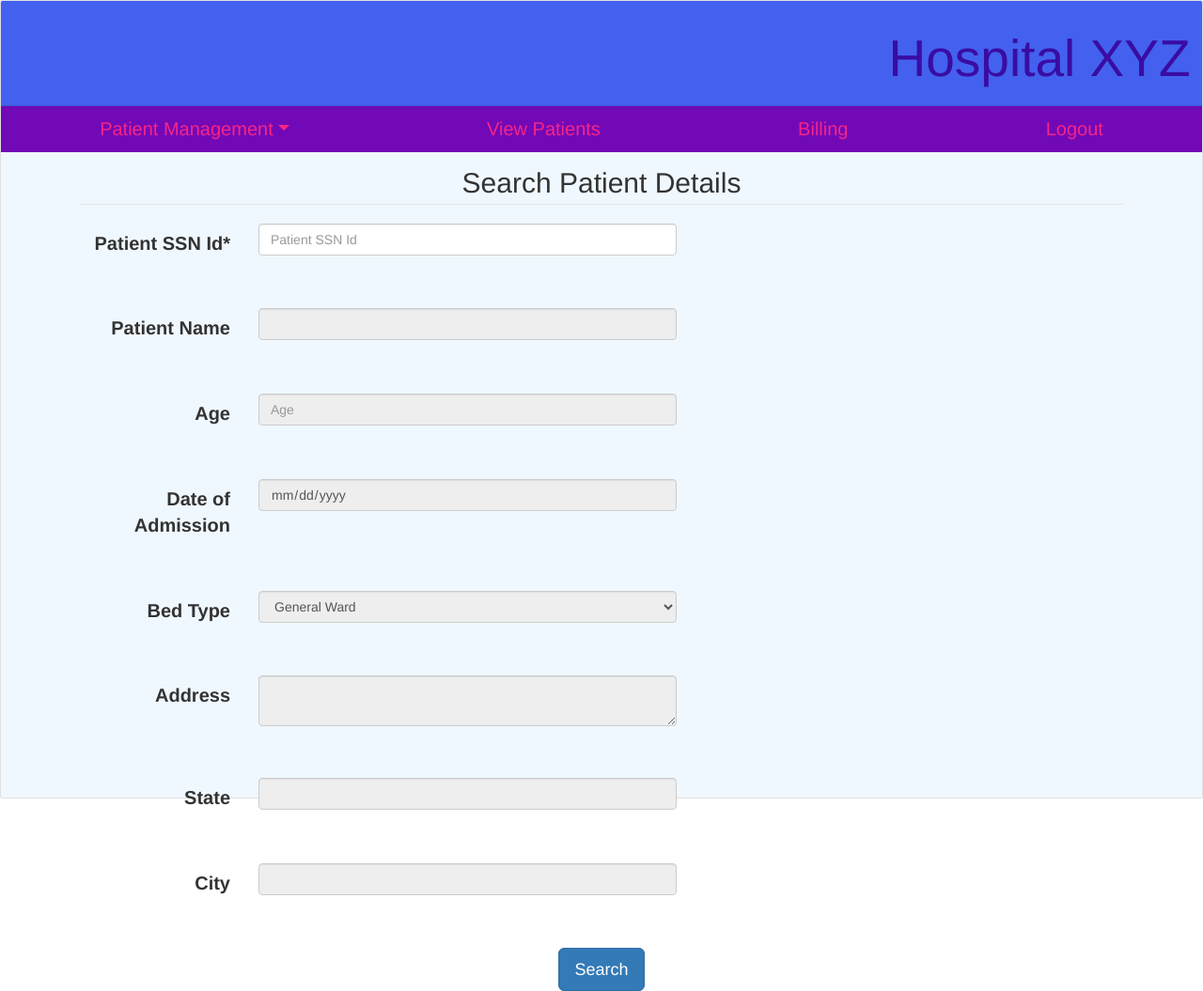
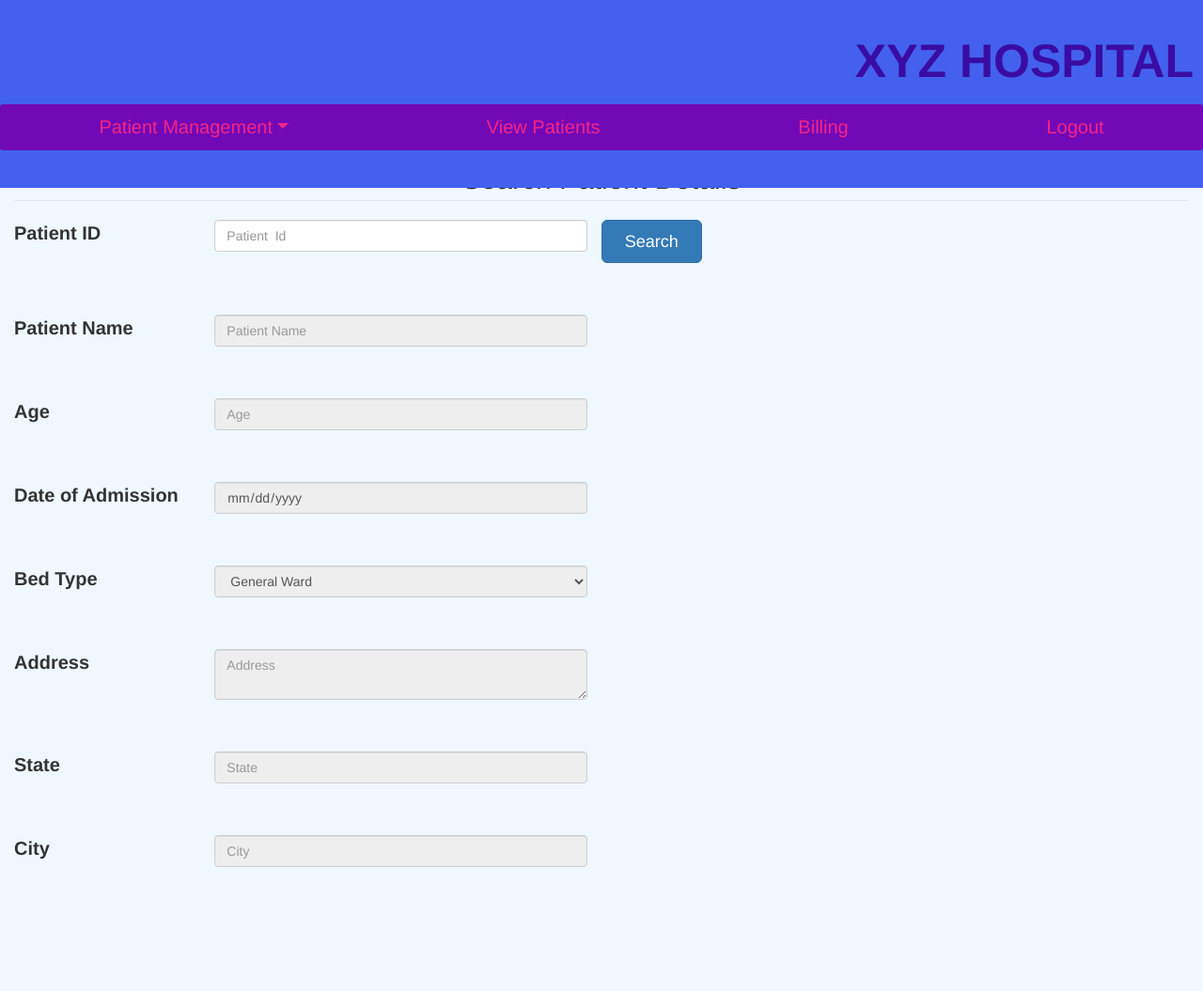
Before and after one commit to santhosh-reddy03/hms, a Flask app: page /search_patient in a window 1280 px wide. Shown: the whole page at 94% size. After the commit the page ends 923 px from the top, so only its background shows below. Run offline with Flask 2, Linux system fonts and the light colour scheme; a user stored in the database is signed in; some libraries are stand-ins or nearby versions.

Commit message:
final ui

```diff
--- a/application/forms.py
+++ b/application/forms.py
@@ -17,28 +17,28 @@ class GetUser(FlaskForm):
 
 
 class RegisterationForm(FlaskForm):
-    patient_ssn = StringField("Patient SSN Id*", validators=[InputRequired()], render_kw={'Placeholder': 'Patient Id'})
+    patient_ssn = StringField("Patient SSN Id*", validators=[InputRequired(), Regexp(regex=r'^\d{9}$')], render_kw={'Placeholder': 'Patient Id'})
     patient_name = StringField("Patient Name*", validators=[InputRequired(), Regexp(regex='^[A-Za-z]+$', message='Name should contain alphabets only')],
                                render_kw={'Placeholder': 'Patient Name'})
-    age = IntegerField('Age*', validators=[InputRequired()], render_kw={'Placeholder': 'Patient Id'})
+    age = IntegerField('Age*', validators=[InputRequired(), NumberRange(min=0, max=999)], render_kw={'Placeholder': 'Age'})
     doa = DateField('Date of Admission*', validators=[InputRequired()], format='%Y-%m-%d', render_kw={'Placeholder': "yyyy-mm-dd"})
     bed_type = SelectField("Bed Type*", validators=[InputRequired()], choices=[('General ward', 'General Ward'), ('Semi sharing', 'Semi Sharing'),
                                                                                ('Single room', 'Single Room')],
                            render_kw={'Placeholder': 'Select'})
     address = TextAreaField("Address*", validators=[InputRequired()], render_kw={'Placeholder': 'Enter Address'})
-    state = StringField("State*", validators=[InputRequired()], render_kw={'Placeholder': 'State'})
-    city = StringField("City*", validators=[InputRequired()], render_kw={'Placeholder': 'City'})
+    state = StringField("State*", validators=[InputRequired(),Regexp(regex='^[a-zA-Z]+$')], render_kw={'Placeholder': 'State'})
+    city = StringField("City*", validators=[InputRequired(),Regexp(regex='^[a-zA-Z]+$')], render_kw={'Placeholder': 'City'})
     submit = SubmitField("Register")
 
 
 class UpdateForm(FlaskForm):
-    patient_ssn = StringField("Patient SSN Id*", validators=[InputRequired(), Regexp(regex=r'^\d{9}$')], render_kw={'Placeholder': 'Patient SSN Id'})
+    patient_id = StringField("Patient ID*", validators=[InputRequired(), Regexp(regex=r'^\d{9}$')], render_kw={'Placeholder': 'Patient  Id'})
     patient_name = StringField("Patient Name", validators=[Optional(), Regexp(regex='^[A-Za-z]+$', message='Only Alphabets allowed')],
                                render_kw={'Placeholder': 'Patient Name', 'readonly': True})
     age = IntegerField("Age", validators=[Optional(), NumberRange(min=0, max=999)], render_kw={'Placeholder': 'Age', 'readonly': True})
 
-    doa = DateField("Date of Admission", validators=[Optional()], format='%Y-%m-%d', render_kw={'readonly': True})
-    bed_type = SelectField("Bed Type",  validators=[Optional()], choices=[('GW', 'General Ward'), ('SS', 'Semi Sharing'), ('SR', 'Single Room')],
+    doa = DateField("Date of Admission", validators=[Optional()], format='%Y-%m-%d', render_kw={'readonly': True,'Placeholder': "yyyy-mm-dd"})
+    bed_type = SelectField("Bed Type",  validators=[Optional()], choices=[('General ward', 'General Ward'), ('Semi sharing', 'Semi Sharing'), ('Single room', 'Single Room')],
                            render_kw={'Placeholder': 'Select', 'readonly': True})
     address = TextAreaField("Address", validators=[Optional()], render_kw={'Placeholder': 'Enter Address', 'readonly': True})
     state = StringField("State", validators=[Optional(), Regexp(regex='^[a-zA-Z]+$')], render_kw={'Placeholder': 'State', 'readonly': True})
@@ -48,27 +48,27 @@ class UpdateForm(FlaskForm):
 
 
 class DeleteForm(FlaskForm):
-    patient_ssn = StringField("Patient SSN Id*", validators=[InputRequired()], render_kw={'Placeholder': 'Patient SSN Id'})
-    patient_name = StringField("Patient Name", validators=[Optional()], render_kw={'readonly': True})
+    patient_id = StringField("Patient Id*", validators=[InputRequired(), Regexp(regex=r'^\d{9}$')], render_kw={'Placeholder': 'Patient  Id'})
+    patient_name = StringField("Patient Name", validators=[Optional()], render_kw={'readonly': True,'Placeholder': 'Patient  Name'})
     age = IntegerField("Age", validators=[Optional()], render_kw={'Placeholder': 'Age', 'readonly': True})
-    doa = DateField("Date of Admission", validators=[Optional()], format='%Y-%m-%d', render_kw={'readonly': True})
-    bed_type = SelectField("Bed Type", validators=[Optional()], choices=[('GW', 'General Ward'), ('SS', 'Semi Sharing'), ('SR', 'Single Room')],
+    doa = DateField("Date of Admission", validators=[Optional()], format='%Y-%m-%d', render_kw={'readonly': True,'Placeholder': "yyyy-mm-dd"})
+    bed_type = SelectField("Bed Type", validators=[Optional()], choices=[('General ward', 'General Ward'), ('Semi sharing', 'Semi Sharing'), ('Single room', 'Single Room')],
                            render_kw={'readonly': True})
-    address = TextAreaField("Address", validators=[Optional()], render_kw={'readonly': True})
-    state = StringField("State", validators=[Optional()], render_kw={'readonly': True})
-    city = StringField("City", validators=[Optional()], render_kw={'readonly': True})
+    address = TextAreaField("Address", validators=[Optional()], render_kw={'readonly': True,'Placeholder': 'Address'})
+    state = StringField("State", validators=[Optional()], render_kw={'readonly': True,'Placeholder': 'State'})
+    city = StringField("City", validators=[Optional()], render_kw={'readonly': True,'Placeholder': 'City'})
     get = SubmitField("Get")
     delete = SubmitField("Delete")
 
 
 class SearchForm(FlaskForm):
-    patient_ssn = StringField("Patient SSN Id*", validators=[InputRequired()], render_kw={'Placeholder': 'Patient SSN Id'})
-    patient_name = StringField("Patient Name", validators=[Optional()], render_kw={'readonly': True})
+    patient_id = StringField("Patient Id*", validators=[InputRequired(), Regexp(regex=r'^\d{9}$')], render_kw={'Placeholder': 'Patient  Id'})
+    patient_name = StringField("Patient Name", validators=[Optional()], render_kw={'readonly': True,'Placeholder': 'Patient Name'})
     age = IntegerField("Age", validators=[Optional()], render_kw={'Placeholder': 'Age', 'readonly': True})
-    doa = DateField("Date of Admission", validators=[Optional()], format='%Y-%m-%d', render_kw={'readonly': True})
-    bed_type = SelectField("Bed Type", validators=[Optional()],  choices=[('GW', 'General Ward'), ('SS', 'Semi Sharing'), ('SR', 'Single Room')],
+    doa = DateField("Date of Admission", validators=[Optional()], format='%Y-%m-%d', render_kw={'readonly': True,'Placeholder': "yyyy-mm-dd"})
+    bed_type = SelectField("Bed Type", validators=[Optional()],  choices=[('General ward', 'General Ward'), ('Semi sharing', 'Semi Sharing'), ('Single room', 'Single Room')],
                            render_kw={'readonly': True})
-    address = TextAreaField("Address", validators=[Optional()], render_kw={'readonly': True})
-    state = StringField("State", validators=[Optional()], render_kw={'readonly': True})
-    city = StringField("City", validators=[Optional()], render_kw={'readonly': True})
+    address = TextAreaField("Address", validators=[Optional()], render_kw={'readonly': True,'Placeholder': 'Address'})
+    state = StringField("State", validators=[Optional()], render_kw={'readonly': True,'Placeholder': 'State'})
+    city = StringField("City", validators=[Optional()], render_kw={'readonly': True,'Placeholder': 'City'})
     search = SubmitField("Search")
--- a/application/routes.py
+++ b/application/routes.py
@@ -70,13 +70,19 @@ def create_patient():
             address = form.address.data
             state = form.state.data
             city = form.city.data
-            sql = text("SELECT  patient_ssn FROM patients WHERE patient_ssn = :x ")
-            rslt = db.engine.execute(sql, x=ssn)
-            items = [row[0] for row in rslt]
-            if not len(items):
+            sql = text("SELECT  patient_ssn,status FROM patients WHERE patient_ssn = :x ")
+            rslt = db.engine.execute(sql, x=ssn,state='ACTIVE')
+            items = [row[1] for row in rslt]
+            if not len(items) or items[0] =='INACTIVE':
+
                 flash('Patient creation initiated successfully', 'success')
-                db.session.add(Patient(patient_ssn=ssn, patient_name=name, age=age, admission_date=doa, bed_type=bed, address=address, city=city, state=state,
-                                       status="ACTIVE"))
+                if items[0] =='INACTIVE':       # This ensures that only one entry exists per patient
+                    Patient.query.filter_by(patient_ssn = ssn).update(dict(patient_name=name, age=age, admission_date=doa, bed_type=bed, address=address, city=city, state=state,
+                                           status="ACTIVE"))
+                else:
+                    db.session.add(Patient(patient_ssn=ssn, patient_name=name, age=age, admission_date=doa, bed_type=bed, address=address, city=city, state=state,
+                                           status="ACTIVE"))
+
                 db.session.commit()
                 return redirect(url_for('create_patient'))
             else:
@@ -88,11 +94,11 @@ def create_patient():
 
 
 def set_details(form, ssn_flag=True, kw_flags=True):
-    sql = text("Select *  From patients WHERE patient_ssn = :x ")
-    rslt = db.engine.execute(sql, x=form.patient_ssn.data)
+    sql = text("Select *  From patients WHERE patient_id = :x ")
+    rslt = db.engine.execute(sql, x=form.patient_id.data)
     # print(rslt)
     details = [row for row in rslt]
-    form.patient_ssn.render_kw = {"readonly": ssn_flag}
+    form.patient_id.render_kw = {"readonly": ssn_flag}
     form.patient_name.data = details[0][2]
     # for integerfield and datefield values has to be rendered exclusively
     form.age.render_kw = {'value': details[0][3], 'readonly': kw_flags}
@@ -114,8 +120,8 @@ def update_patient():
         # code here
         form = UpdateForm()
         if form.validate_on_submit():
-            sql = text("SELECT  patient_ssn FROM patients WHERE patient_ssn = :x ")
-            rslt = db.engine.execute(sql, x=form.patient_ssn.data)
+            sql = text("SELECT  patient_ssn FROM patients WHERE patient_id = :x AND status =:state")
+            rslt = db.engine.execute(sql, x=form.patient_id.data,state='ACTIVE')
             name = [row[0] for row in rslt]
             if len(name) == 0:
                 flash('Patient not found !', 'warning')
@@ -133,9 +139,9 @@ def update_patient():
                             break
                     if not empty_field:                                 # empty field check necessary to ensure no fields are none while updating
                         sql = text('UPDATE patients SET patient_name = :n, age = :ag, admission_date = :doa, bed_type = :bt, address = :ad, state = :s, '
-                                   'city = :c  WHERE patient_ssn = :ssn AND status = :state')
+                                   'city = :c  WHERE patient_id = :id AND status = :state')
                         db.engine.execute(sql, n=form.patient_name.data, ag=int(form.age.data), doa=form.doa.data, bt=form.bed_type.data,
-                                          ad=form.address.data, s=form.state.data, c=form.city.data, ssn=form.patient_ssn.data, state='ACTIVE')
+                                          ad=form.address.data, s=form.state.data, c=form.city.data, id=form.patient_id.data, state='ACTIVE')
                         flash('Patient update initiated successfully', 'success')
                         return redirect(url_for('update_patient'))       # successful update
                     else:
@@ -144,6 +150,12 @@ def update_patient():
                 else:
                     flash('Please fill the fields using GET button then click on UPDATE button', 'warning')
                     return redirect(url_for('update_patient'))  # confirming the fields are filled using get
+        elif form.patient_name.data:  #This is a necessity as when invalid comes it field gets locked
+            for field in form:
+                if field.name != 'update' and field.name != 'get':
+                    field.render_kw = {"readonly": False}
+            form.patient_id.render_kw = {"readonly": True}
+
         return render_template('update_patient.html', form=form, title='Update Patient Details')
     else:
         flash('You are not logged in ', 'danger')
@@ -156,8 +168,8 @@ def delete_patient():
         # code here
         form = DeleteForm()
         if form.validate_on_submit():
-            sql = text("SELECT  patient_ssn FROM patients WHERE patient_ssn = :x ")
-            rslt = db.engine.execute(sql, x=form.patient_ssn.data)
+            sql = text("SELECT  patient_ssn FROM patients WHERE patient_id = :x AND status =:state")
+            rslt = db.engine.execute(sql, x=form.patient_id.data,state='ACTIVE')
             name = [row[0] for row in rslt]
             if len(name) == 0:
                 flash('Patient not found !', 'warning')
@@ -166,8 +178,17 @@ def delete_patient():
                     set_details(form)   # populating fields and all are read only
 
                 elif form.delete.data and form.patient_name.data:          # to ensure get has been called
-                    sql = text('UPDATE patients SET status = "INACTIVE" WHERE patient_ssn = :ssn AND status = :state')
-                    db.engine.execute(sql, ssn=form.patient_ssn.data, state='ACTIVE')
+                    #Making patient inactive
+                    sql = text('UPDATE patients SET status = "INACTIVE" WHERE patient_id = :id AND status = :state')
+                    db.engine.execute(sql, id=form.patient_id.data, state='ACTIVE')
+                    #removing user specific data from patient_diagnostic_table
+                    sql = text('DELETE FROM patient_diagnostics WHERE patient_id =:id ')
+                    db.engine.execute(sql, id=form.patient_id.data)
+                    #removing user specific data from medicine_track_table
+                    sql = text('DELETE FROM medicine_track_data WHERE patient_id =:id ')
+                    db.engine.execute(sql, id=form.patient_id.data)
+
+                    db.session.commit()
                     flash('Patient deletion initiated successfully', 'success')
                     return redirect(url_for('delete_patient'))
                 else:
@@ -184,8 +205,8 @@ def search_patient():
         # code here
         form = SearchForm()
         if form.validate_on_submit():
-            sql = text("SELECT  patient_ssn FROM patients WHERE patient_ssn = :x AND status = :state")
-            rslt = db.engine.execute(sql, x=form.patient_ssn.data, state='ACTIVE')
+            sql = text("SELECT  patient_ssn FROM patients WHERE patient_id = :x AND status = :state")
+            rslt = db.engine.execute(sql, x=form.patient_id.data, state='ACTIVE')
             name = [row[0] for row in rslt]
             if len(name) == 0:
                 flash('Patient not found !', 'warning')
@@ -213,6 +234,9 @@ def view_patient():
 
 @app.route('/billing', methods=['GET', 'POST'])
 def billing():
+    #Assumption no pre booking is allowed
+    # After billing the page should be discharged automatically and the patient has be to made inactive
+    # Also data from other tables has to be removed
     if 'user_id' in session and session['user_type'] == 'E':
         # code here
         form = GetUser()
@@ -247,7 +271,8 @@ def billing():
                     n_days = (today-join_date).days
                     total_charge = [medicine_total_bill, diagnostics_total_bill, n_days*int(bed_price['{}'.format(p_data[0][6])])]
                     # print(total_charge)
-                    print({"meddata": data, "patient_data": p_data[0], "diag_data": data2, "bill": total_charge})
+                    # I am commenting here as i believe this print statement is unnecessary
+                    #print({"meddata": data, "patient_data": p_data[0], "diag_data": data2, "bill": total_charge})
                     return render_template('billing_details.html', meddata=data, patient_data=p_data[0], diagdata=data2, bill=total_charge, days=n_days,
                                            l_day=today, title='Patient Billing')
                 else:
@@ -290,6 +315,10 @@ def pharmacist():
 
 @app.route("/issue_meds/<int:patient_id>")
 def issue_meds(patient_id=0):
+#   When the name of medicine is wrong it goes to enter id page without any error msg
+#   there is a requirement that When medicine name is entered, it need to show the availability(Available/Not Available) .
+#   No flash message after successful update 'Medicines issued successfully'
+#   Medicine doesnt go to 0
     if 'user_id' in session and session['user_type'] == 'P':
         return render_template('issue_meds.html', patient_id=patient_id)
     else:
@@ -316,7 +345,8 @@ def addmeds(patient_id=0, medicine_name='', quantity=0):
                 db.engine.execute(sql, x=int(quant)-quantity, y=medicine_name)
                 return jsonify(data)
             else:
-                flash("Medicine are less in quantity, Please enter lower number", "warning")
+                #I am commenting here also as this creates flash message at next page
+                #flash("Medicine are less in quantity, Please enter lower number", "warning")
                 return jsonify({"error": "stock not available"})
         else:
             # flash("Medicine doesn't exist", "danger")
--- a/application/templates/_render_field.html
+++ b/application/templates/_render_field.html
@@ -1,7 +1,8 @@
 {% macro render_field(field) %}
-<div class ="form-group" >
+<br><br>
+<div class ="form-group row" >
   <label for="{{ field.name }}" class="col-lg-2 control-label justify-content-center" style="font-size :20px;">{{ field.label.text }}</label>
-    <div class="col-lg-5">
+    <div class="col-lg-4">
       {{ field(class='form-control', **kwargs)|safe }}
       {% if field.errors %}
        <ul class=errors>
@@ -12,5 +13,5 @@
        {% endif %}
      </div>
 </div>
-<br><br>
+
 {% endmacro %}
--- a/application/templates/billing.html
+++ b/application/templates/billing.html
@@ -2,7 +2,7 @@
 
 {% block content %}
  <fieldset>
-   <form class="form-horizontal" action="" method="POST">
+   <form  action="" method="POST">
      {{ form.csrf_token }} <!-- this is very important so that validate functions work in the view-->
      {{ render_field(form.patient_id) }}
      <input id="submit" class="btn btn-primary btn-lg center-block" name="{{ form.submit.name }}" type="submit" value="{{ form.submit.label.text }}">
--- a/application/templates/create_patient.html
+++ b/application/templates/create_patient.html
@@ -2,7 +2,7 @@
 
 {% block content %}
 <fieldset>
-  <form  class="form-horizontal" action="" method="POST">
+  <form   action="" method="POST">
   {{ form.csrf_token }} <!-- this is very important so that validate functions work in the view-->
     {{ render_field(form.patient_ssn) }}
     {{ render_field(form.patient_name) }}
--- a/application/templates/desk_executive_layout.html
+++ b/application/templates/desk_executive_layout.html
@@ -5,7 +5,7 @@
 
   <li class="nav-item dropdown ">
     <a class="nav-link dropdown-toggle" data-toggle="dropdown" href="#" style="font-size :20px; color: #F72585;" role="button" aria-haspopup="true" aria-expanded="false">Patient Management</a>
-    <div class="dropdown-menu">
+    <div class="dropdown-menu w-100">
       <a class="dropdown-item" href="/create_patient">Create Patient</a>
       <div class="dropdown-divider"></div>
       <a class="dropdown-item" href="/update_patient">Update Patient</a>
--- a/application/templates/diagnostics.html
+++ b/application/templates/diagnostics.html
@@ -1,7 +1,7 @@
 {% extends "pharma_layout.html" %}
 {% block content %}
 <fieldset>
-   <form class="form-horizontal" action="" method="POST">
+   <form class action="" method="POST">
      {{ form.csrf_token }} <!-- this is very important so that validate functions work in the view-->
      {{ render_field(form.patient_id) }}
      <input id="submit" class="btn btn-primary btn-lg center-block" name="{{ form.submit.name }}" type="submit" value="{{ form.submit.label.text }}">
--- a/application/templates/layout.html
+++ b/application/templates/layout.html
@@ -2,7 +2,6 @@
 <!DOCTYPE html>
 <html lang="en" dir="ltr">
   <head>
-
     <meta charset="UTF-8">
     <meta name="viewport" content="width=device-width, initial-scale=1.0">
     <link rel="stylesheet" href="static/styles.css">
@@ -10,26 +9,25 @@
     <link rel="stylesheet" href="https://stackpath.bootstrapcdn.com/bootstrap/4.5.0/css/bootstrap.min.css" integrity="sha384-9aIt2nRpC12Uk9gS9baDl411NQApFmC26EwAOH8WgZl5MYYxFfc+NcPb1dKGj7Sk" crossorigin="anonymous">
     <link rel="stylesheet" href="https://maxcdn.bootstrapcdn.com/bootstrap/3.4.0/css/bootstrap.min.css">
     <title>Hospital XYZ</title>
+  </head>
+  <body style='background-color: #F0F8FF;'>
 
 
+    <div class="h-25 container-fluid clearfix  fixed-top px-0" style="background-color: #4361EE;">
 
-</head>
-<body>
-  <div class="card " style="height: 85rem;">
-  <div class="card-header text-right" style="font-weight: bold;color: #3A0CA3;background-color: #4361EE;">
-    <h1 class="display-2">Hospital XYZ</h1>
+      <div class="float-right pb-3 pt-5 pr-3" style="font-size: 50px;font-weight: 900;color: #3A0CA3;">XYZ HOSPITAL </div>
 
-  </div>
-<ul class="nav nav-fill" style="background-color: #7209B7;">
+
+        <ul class="nav nav-fill w-100 rounded-lg" style="background-color: #7209B7;">
             {% block navs %}
             {% endblock %}
             </ul>
 
-  <div class="card-body text-left" style="background-color: #F0F8FF;">
+    </div>
 
-    <div class="container">
+    <div class="container-fluid  mx-auto"style="margin-top: 170px;">
       <legend class=" text-center" style="font-size: 30px;"> {{ title }} </legend> <!--title of the page-->
-       {% for catg,msg in get_flashed_messages(with_categories=true) %}
+       {% for catg,msg in get_flashed_messages(with_categories=true) %}<!--This gives the flash messages-->
         <div class="alert alert-{{ catg }}" role="alert">
           <button type="button" class="close" data-dismiss="alert">&times;</button>
           {{ msg }}
@@ -38,10 +36,6 @@
         {% block content %}
         {% endblock %}
     </div>
-  </div>
-
-</div>
-
 
     <!--bootstrap script links-->
     <script src="https://code.jquery.com/jquery-3.5.1.slim.min.js" integrity="sha384-DfXdz2htPH0lsSSs5nCTpuj/zy4C+OGpamoFVy38MVBnE+IbbVYUew+OrCXaRkfj" crossorigin="anonymous"></script>
--- a/application/templates/login.html
+++ b/application/templates/login.html
@@ -1,4 +1,4 @@
-{% extends "layout.html" %}
+{% extends "layout_new.html" %}
 
 {% block content %}
  <fieldset>
--- a/application/templates/pharmacist.html
+++ b/application/templates/pharmacist.html
@@ -1,7 +1,7 @@
 {% extends "pharma_layout.html" %}
 {% block content %}
 <fieldset>
-   <form class="form-horizontal" action="" method="POST">
+   <form  action="" method="POST">
      {{ form.csrf_token }} <!-- this is very important so that validate functions work in the view-->
      {{ render_field(form.patient_id) }}
      <input id="submit" class="btn btn-primary btn-lg center-block" name="{{ form.submit.name }}" type="submit" value="{{ form.submit.label.text }}">
--- a/application/templates/search_patient.html
+++ b/application/templates/search_patient.html
@@ -2,9 +2,24 @@
 
 {% block content %}
 <fieldset>
-  <form  class="form-horizontal" action = "" method = "POST">
+  <form  action = "" method = "POST">
   {{ form.csrf_token }} <!-- this is very important so that validate functions work in the view-->
-    {{ render_field(form.patient_ssn) }}
+
+  <div class ="form-group row" >
+    <label for="patient_id" class="col-lg-2 control-label justify-content-center" style="font-size :20px;">Patient ID</label>
+    <div class="col-lg-4">
+      <input placeholder="Patient  Id" class="form-control" id="patient_id" name="patient_id" required="" type="text" value="">
+      {% if form.patient_id.errors %}
+      <ul class=errors>
+        {% for error in field.errors %}
+        <li style="color:red;">{{ error }}</li>
+        {% endfor %}
+      </ul>
+      {% endif %}
+    </div>
+    <input class="btn btn-primary btn-lg col-lg-1" name="{{ form.search.name }}" type="submit" value="{{ form.search.label.text }}">
+  </div>
+
     {{ render_field(form.patient_name) }}
     {{ render_field(form.age) }}
     {{ render_field(form.doa) }}
@@ -12,9 +27,6 @@
     {{ render_field(form.address) }}
     {{ render_field(form.state) }}
     {{ render_field(form.city) }}
-    <input id="submit" class="btn btn-primary btn-lg center-block" name="{{ form.search.name }}" type="submit" value="{{ form.search.label.text }}">
-
-
 
     </form>
   </fieldset>
```
Also changed, not shown: application/templates/delete_patient.html (+17 -2 lines), application/templates/update_patient.html (+20 -3 lines), application/templates/billing_details.html (line endings or trailing spaces), application/templates/diagnostic_details.html (line endings or trailing spaces), data.sqlite. Lines whose indentation alone changed are shown as unchanged.
